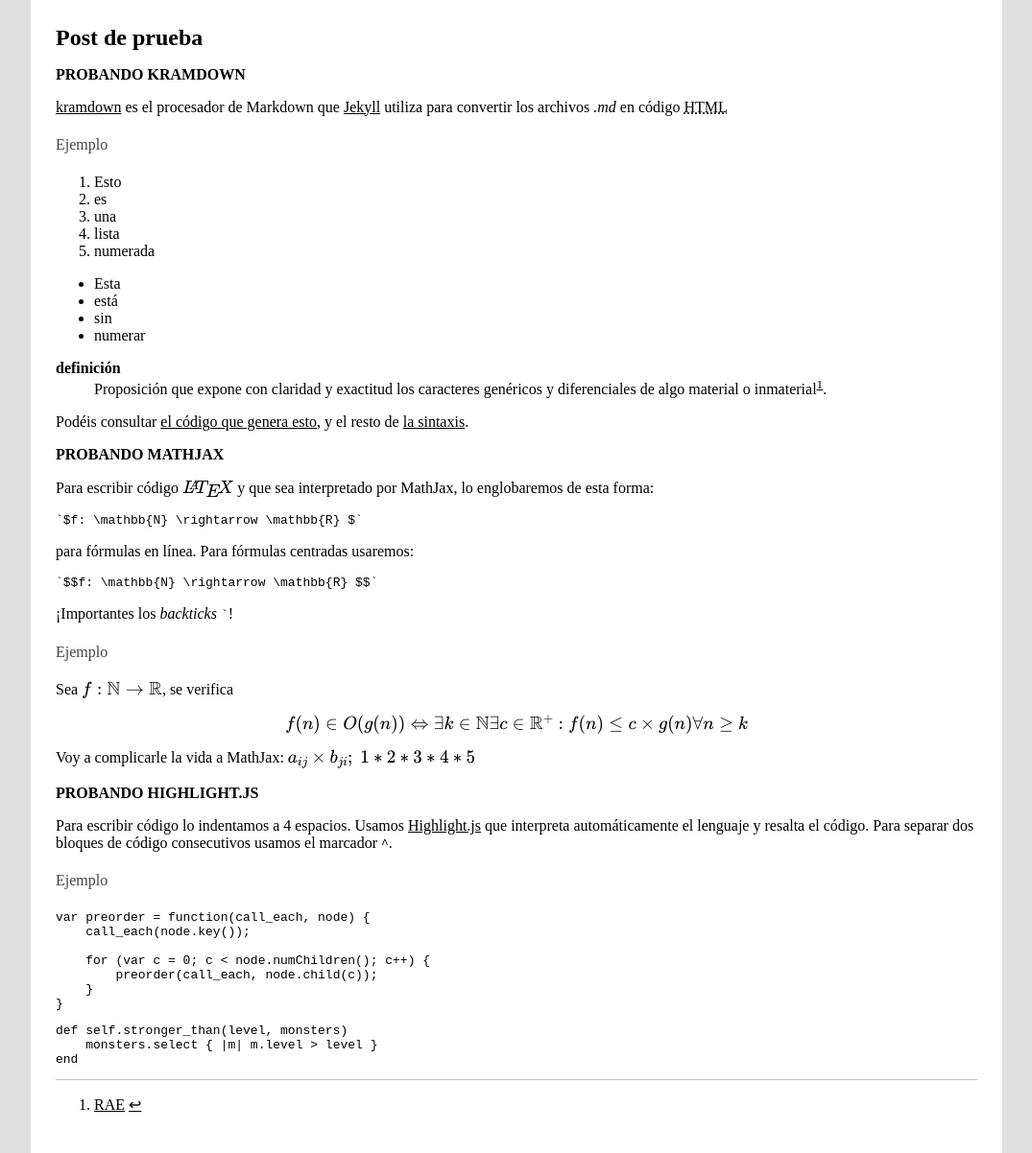
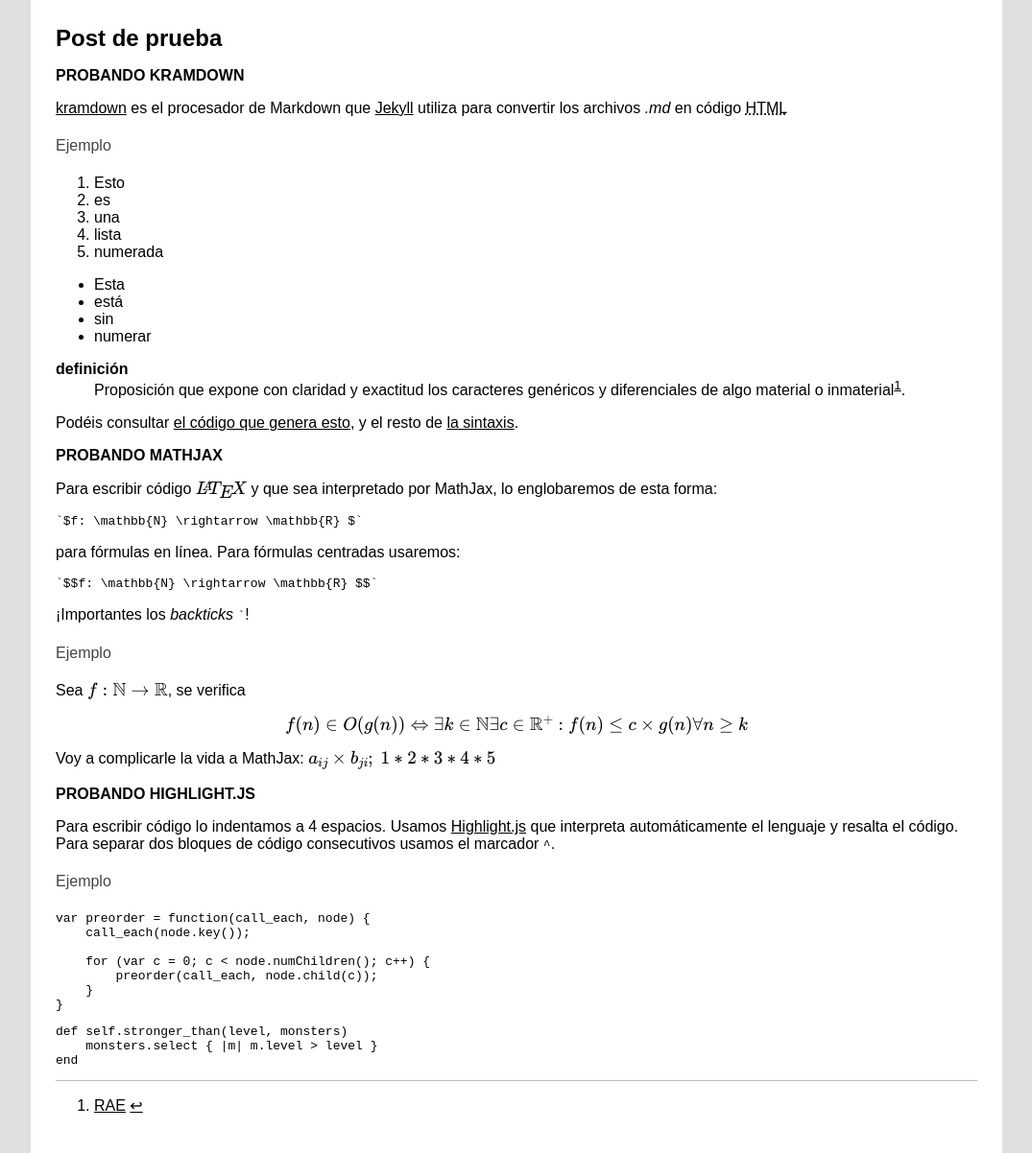
Before and after one commit to libreim/blog, a Jekyll site: the page built from _posts/2014-3-6-testpost.md, in a window 1280 px wide. Shown: the part 100-1302 px from the top of the page at 96% size, without its empty margins (102-1177 px from the left). Built offline with Jekyll 4.4.1, drawn with Linux system fonts in a browser that asks for light colours; formulas are drawn with MathJax 3; grey boxes are pictures that could not be loaded.

Commit message:
Ajuste cabecera, fuentes

```diff
--- a/css/default.css
+++ b/css/default.css
@@ -1,5 +1,5 @@
 body {
-	font-family: PT Serif, 'PT Serif', serif;
+	font-family: PT Sans, 'PT Sans', Arial, sans-serif;
 	background: #e0e0e0;
 	margin: 0;
 }
@@ -18,7 +18,7 @@
 }
 
 @media screen and (min-width: 800px) {
-	header, article, nav, footer {
+	article, nav, footer {
 		max-width: 960px;
 		min-width: 400px;
 	}
@@ -29,6 +29,7 @@
     margin: 0px auto;
     font-size: 14px;
     font-weight: normal;
+    text-decoration: none;
 }
 
 h1, h2 {
```
